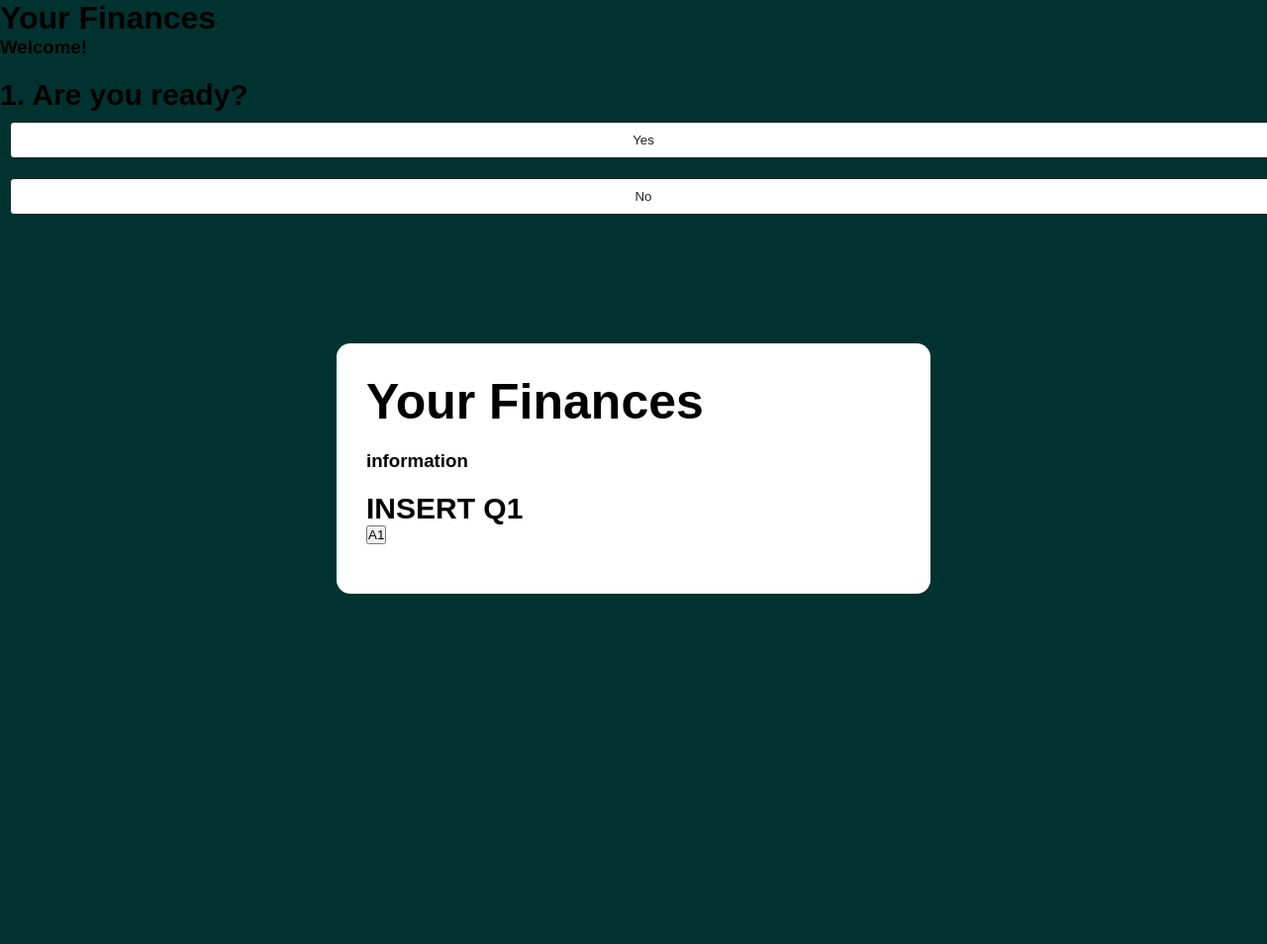
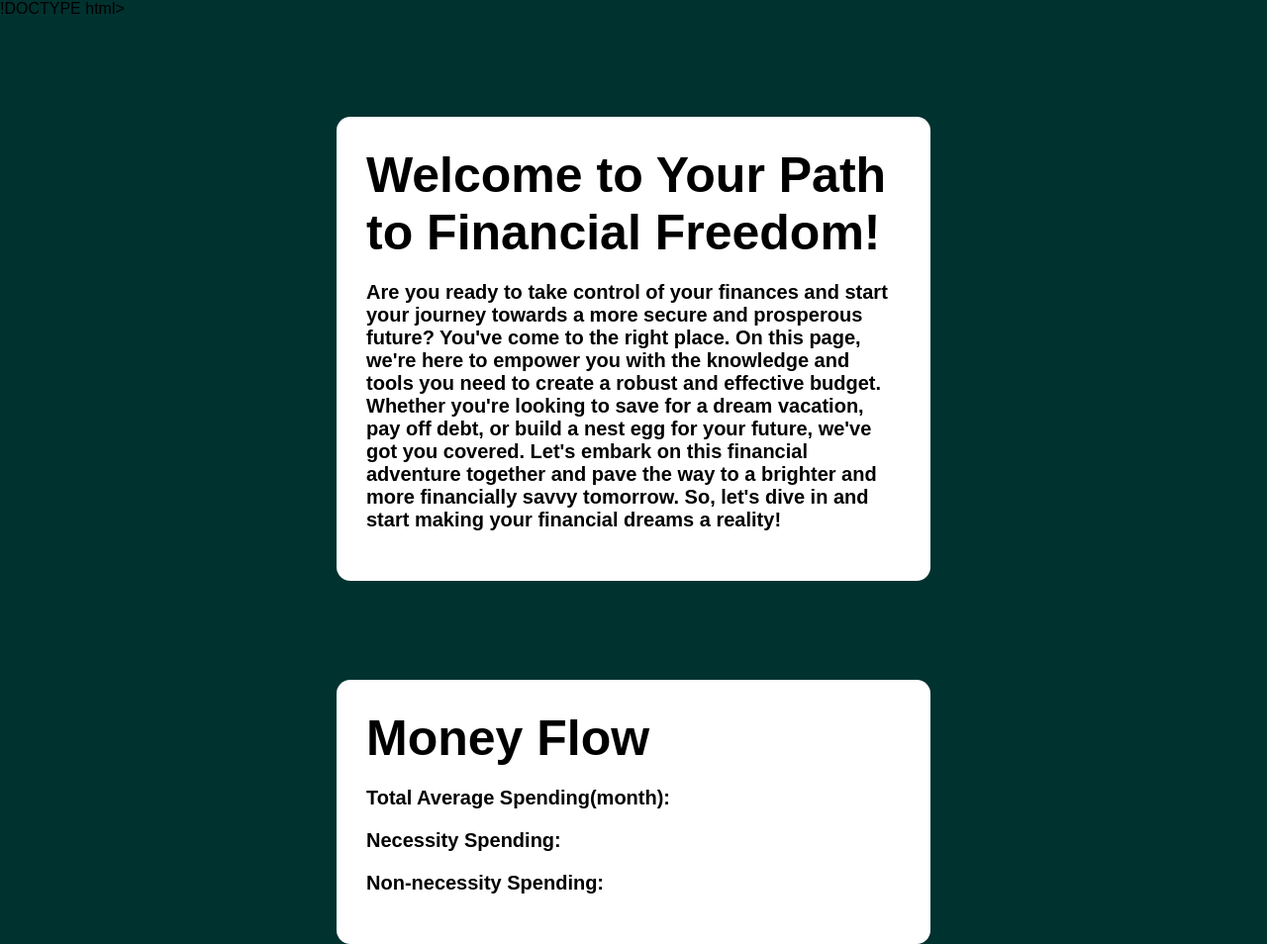
Before and after one commit to elizabethyang1/hackgt2023, a Flask app: page /result.html in a window 1280 px wide. Shown: the whole page at 99% size. Before the commit the page ends 600 px from the top, so only its background shows below. Run offline with Flask 3, Linux system fonts and the light colour scheme.

Commit message:
Final Page formatting

```diff
--- a/static/style.css
+++ b/static/style.css
@@ -55,7 +55,15 @@
     border-radius: 4px;
     cursor: pointer;
 }
-.app {
+.wide{
+    background:#fff;
+    width: 90%;
+    max-width: 900px;
+    margin: 50 auto 0;
+    border-radius:14px ;
+    padding: 10px;
+}
+.final {
     background:#fff;
     width: 90%;
     max-width: 600px;
@@ -63,8 +71,13 @@
     border-radius:14px ;
     padding: 30px;
 }
-.app h1 {
+.final h1 {
     font-size: 50px;
     font-weight: 700;
     margin-bottom: 20px;
 }
+.final h3 {
+    font-size: 20px;
+    font-weight: 700;
+    margin-bottom: 20px;
+}
--- a/templates/result.html
+++ b/templates/result.html
@@ -1,35 +1,21 @@
-<!DOCTYPE html>
+!DOCTYPE html>
 <html>
 <head>
     <title> Your Finances</title>
-    <link rel="stylesheet" type="text/css" href="{{ url_for('static', filename='style.css') }}">
-</head>
+    <link rel="stylesheet" type="text/css" href="{{ url_for('static', filename='style.css') }}"></head>
 <body>
     <div class="final">
-        <h1>Your Finances</h1>
-        <h3 id="information">information</h3>
-        <div class="quiz">
-            <h2 id="question">INSERT Q1</h2>
-            <div id="answerBtn">
-                <button class="chat" id="chat">A1</button>
-            </div>
-            <div id="nextButtonContainer" style="display: none;">
-                <button id="nextBtn">Next</button>
-            </div>
+        <h1>Welcome to Your Path to Financial Freedom!</h1>
+        <h3 id="information">Are you ready to take control of your finances and start your journey towards a more secure and prosperous future? You've come to the right place. On this page, we're here to empower you with the knowledge and tools you need to create a robust and effective budget. Whether you're looking to save for a dream vacation, pay off debt, or build a nest egg for your future, we've got you covered. Let's embark on this financial adventure together and pave the way to a brighter and more financially savvy tomorrow. So, let's dive in and start making your financial dreams a reality!</h3>
         </div>
     </div>
-    <div class="app">
-        <h1>Your Finances</h1>
-        <h3 id="information">information</h3>
-        <div class="quiz">
-            <h2 id="question">INSERT Q1</h2>
-            <div id="answerBtn">
-                <button class="chat" id="chat">A1</button>
-            </div>
-            <div id="nextButtonContainer" style="display: none;">
-                <button id="nextBtn">Next</button>
-            </div>
+    <div class="final">
+        <h1>Money Flow</h1>
+        <h3 id="information">Total Average Spending(month): </h3>
+        <h3 id="information">Necessity Spending: </h3>
+        <h3 id="information">Non-necessity Spending: </h3>
         </div>
+    </div>
     </div>
     <script src="{{ url_for('static', filename='script.js') }}"></script>
 </body>
```
